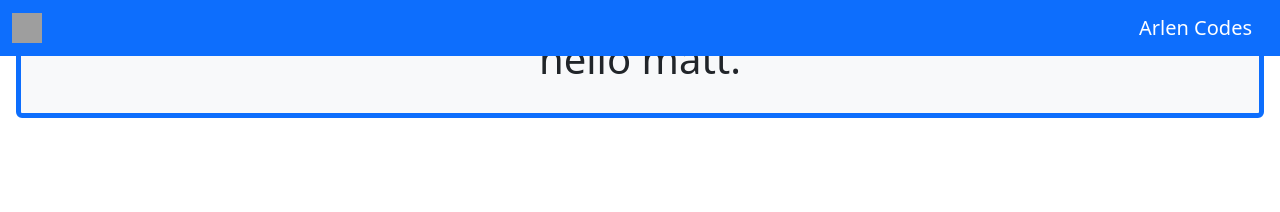
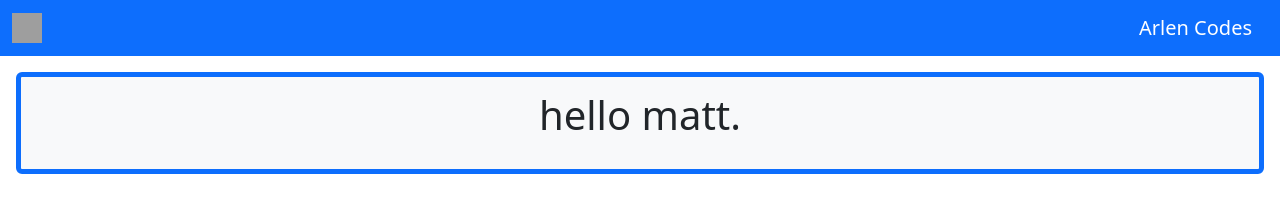
Before and after one commit to BlytheStarr/Arlen-Codes, a plain HTML site: page index.html in a window 1280 px wide. Drawn offline with nearby package versions, Linux system fonts and the light colour scheme; grey boxes are pictures that could not be loaded.

Commit message:
removed fixed navbar

```diff
--- a/index.html
+++ b/index.html
@@ -11,7 +11,7 @@
 <body>
 
 <!---Navbar--->
-<nav class="navbar fixed-top pb-6 navbar-dark bg-primary">
+<nav class="navbar pb-6 navbar-dark bg-primary">
     <div class="container-fluid">
         <a class="profile-picture">
             <img src="https://www.pngfind.com/pngs/m/610-6104451_image-placeholder-png-user-profile-placeholder-image-png.png" alt="" width="30" height="30">
```
